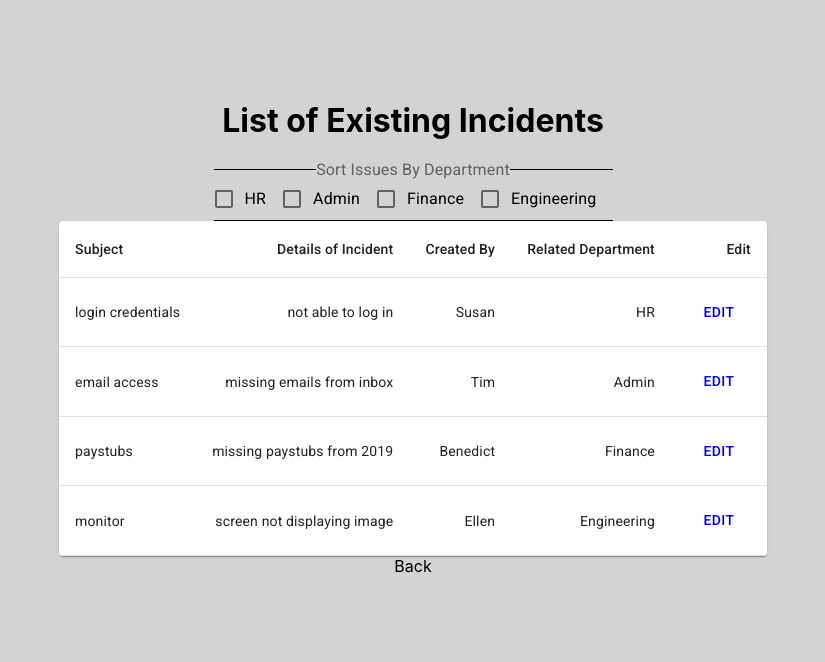
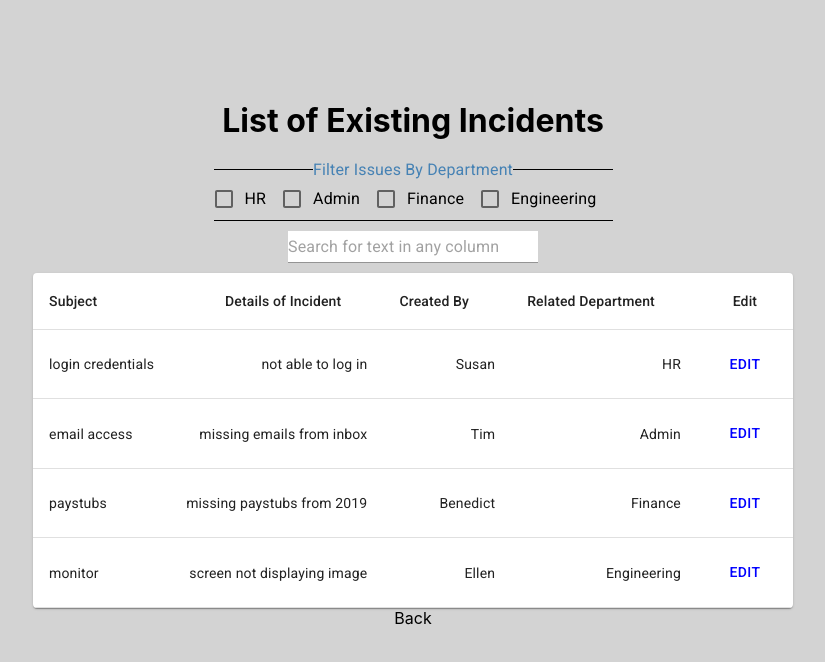
Before and after one commit to yueymiqua/support-incident-tracker, a Next.js app: page /incidents in a window 1280 px wide. Shown: the top 662 px of the page, without its empty margins (227-1052 px from the left). Built offline with nearby package versions, Linux system fonts and the light colour scheme.

Commit message:
updated incidents.js styling for text searching, sorting, and filtering data

```diff
--- a/pages/incidents.js
+++ b/pages/incidents.js
@@ -11,8 +11,13 @@ import Paper from '@material-ui/core/Paper';
 import Button from '@material-ui/core/Button'
 import Checkbox from '@material-ui/core/Checkbox'
 import { FormControlLabel, FormControl, FormLabel, FormGroup } from '@material-ui/core'
+import TextField from '@material-ui/core/TextField';
+import TableSortLabel from '@material-ui/core/TableSortLabel';
 
 const incidents = () => {
+
+    const [searchText, setSearchText] = useState('')
+    const [sortDirection, setSortDirection] = useState('asc')
 
     const createData = (subject, description, username, department, edit) => {
         return { subject, description, username, department, edit };
@@ -26,23 +31,21 @@ const incidents = () => {
 
     ]
 
-    const [filterByUser, setFilterByUser] = useState('')
+    const useStyles = makeStyles({
+        table: {
+          minWidth: '650px',
+          maxWidth: '1000px'
+        },
+      });
 
-    // const useStyles = makeStyles({
-    //     table: {
-    //       minWidth: '650px',
-    //       maxWidth: '1000px'
-    //     },
-    //   });
-
-    // const classes = useStyles();
+    const classes = useStyles();
 
     return (
         <div style={{display: "flex", height: "100vh", justifyContent: "center", background: "lightGray", paddingTop: "10vh" }}>
             <div style={{ textAlign: 'center' }}>
                 <h1>List of Existing Incidents</h1>
-                <FormControl component="fieldset" style={{borderBlockColor: 'black', borderBlockStyle: 'solid', borderBlockWidth: '1px'}}>
-                    <FormLabel component="legend">Sort Issues By Department</FormLabel>
+                <FormControl component="fieldset" style={{borderBlockColor: 'black', borderBlockStyle: 'solid', borderBlockWidth: '1px', marginBottom: '10px'}}>
+                    <FormLabel component="legend" style={{ color: 'steelblue'}}>Filter Issues By Department</FormLabel>
                     <FormGroup style={{display: 'inline'}}>
                         <FormControlLabel
                             control={<Checkbox name="HR" />}
@@ -62,15 +65,20 @@ const incidents = () => {
                         />
                     </FormGroup>
                 </FormControl>
+                <div className='textfield-container'>
+                    <FormControl component="fieldset" style={{width: '250px', marginBottom: '10px'}}>
+                        <TextField style={{backgroundColor: 'white', minWidth: '250px'}} placeholder="Search for text in any column" onChange={(e) => setSearchText(e.target.value)}/>
+                    </FormControl>
+                </div>
                 <TableContainer component={Paper}>
-                    <Table aria-label="incident-table" style={{minWidth: '650px', maxWidth: '1000px'}}>
+                    <Table className={classes.styles} aria-label="incident-table">
                         <TableHead>
                             <TableRow>
-                                <TableCell>Subject</TableCell>
-                                <TableCell align="right">Details of Incident</TableCell>
-                                <TableCell align="right">Created By</TableCell>
-                                <TableCell align="right">Related Department</TableCell>
-                                <TableCell align="right">Edit</TableCell>
+                                <TableCell>Subject<TableSortLabel direction={sortDirection} onClick={() => setSortDirection(sortDirection === 'asc' ? 'desc' : 'asc')}/></TableCell>
+                                <TableCell align="right">Details of Incident<TableSortLabel direction={sortDirection} onClick={() => setSortDirection(sortDirection === 'asc' ? 'desc' : 'asc')}/></TableCell>
+                                <TableCell align="right">Created By<TableSortLabel direction={sortDirection} onClick={() => setSortDirection(sortDirection === 'asc' ? 'desc' : 'asc')}/></TableCell>
+                                <TableCell align="right">Related Department<TableSortLabel direction={sortDirection} onClick={() => setSortDirection(sortDirection === 'asc' ? 'desc' : 'asc')}/></TableCell>
+                                <TableCell align="center">Edit</TableCell>
                             </TableRow>
                         </TableHead>
                         <TableBody>
--- a/pages/index.js
+++ b/pages/index.js
@@ -4,6 +4,7 @@ import Link from 'next/link'
 import styles from '../styles/Home.module.css'
 
 export default function Home() {
+
   return (
     <div className={styles.container}>
       <Head>
```
Also changed, not shown: pages/new-incident.js (+7 -1 lines).
